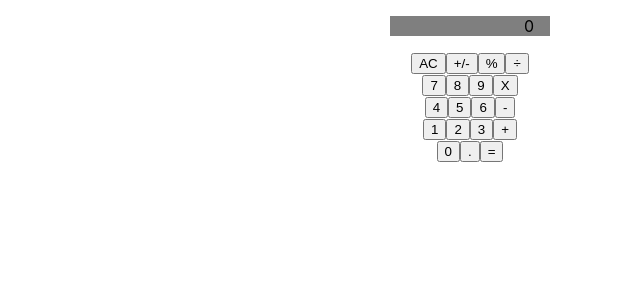
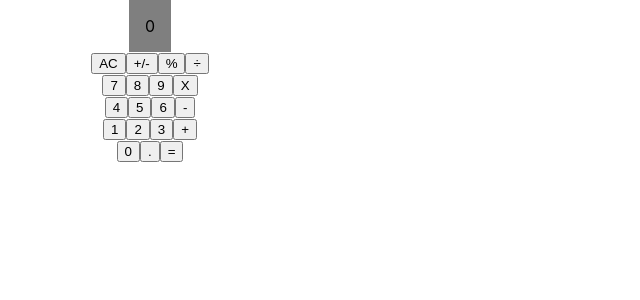
Before and after one commit to AnthonyTC89/react_calculator, a React (Create React App) app: page / in a window 1280 px wide. Shown: the top 300 px of the page, without its empty margins (170-810 px from the left). Built offline with nearby package versions, Linux system fonts and the light colour scheme.

Commit message:
App component styled

```diff
--- a/src/components/App.css
+++ b/src/components/App.css
@@ -1,3 +1,6 @@
 .App {
   text-align: center;
+  width: 40rem;
+  display: flex;
+  flex-direction: column;
 }
```
